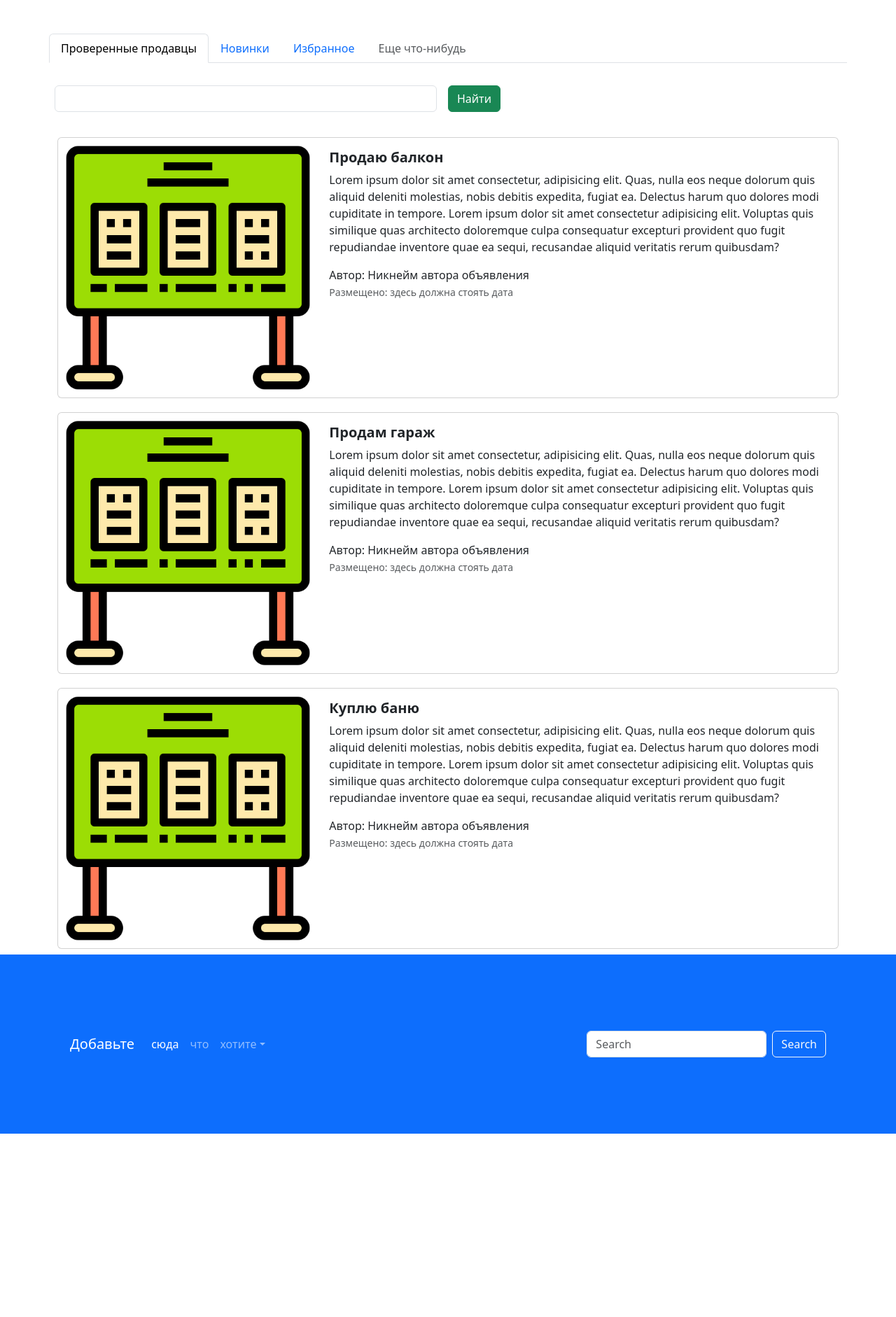
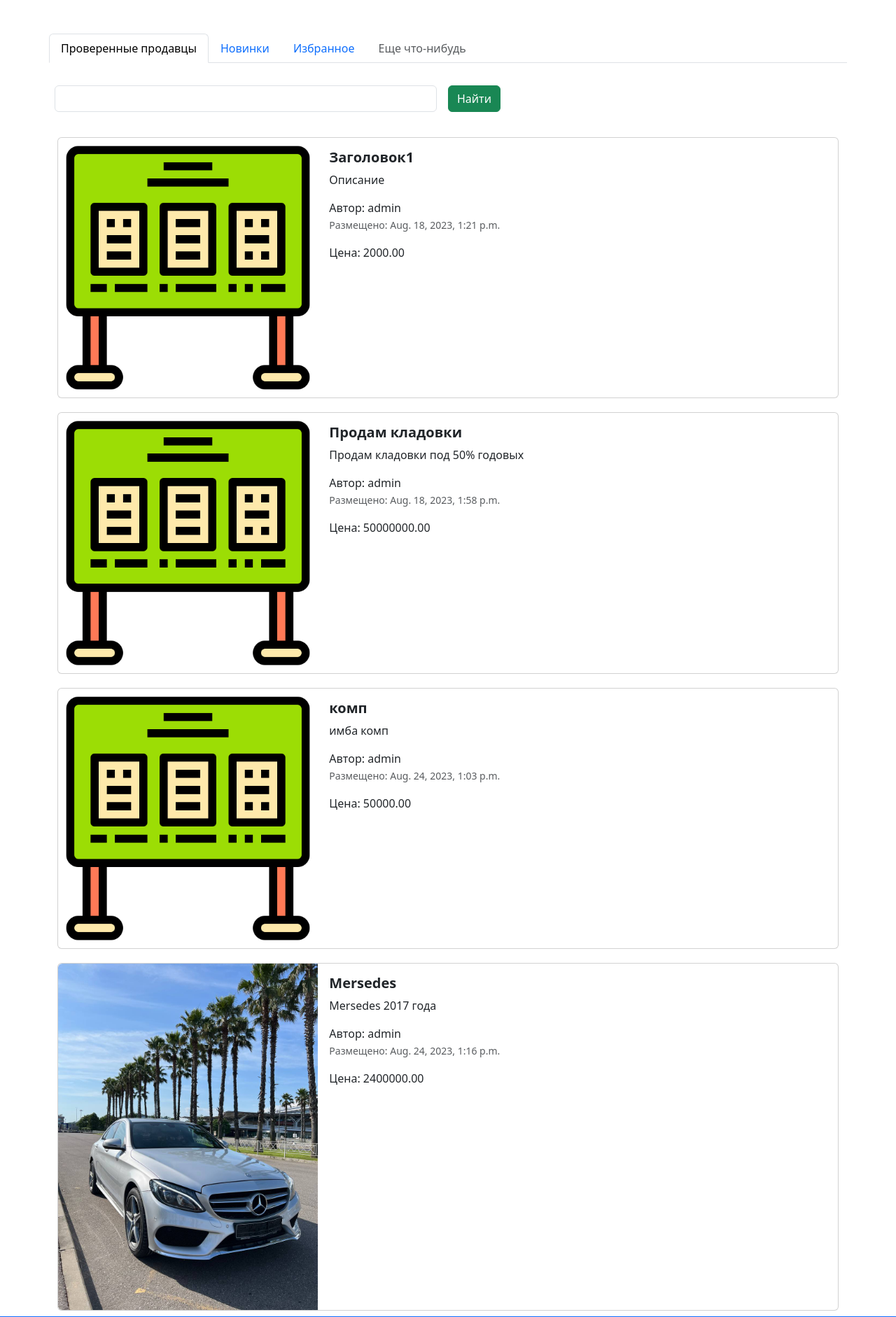
Before and after one commit to vertzlin/maximum_project, a Django app: page / in a window 1280 px wide. Shown: the part 700-2582 px from the top of the page at 70% size. Before the commit the page ends 2320 px from the top, so only its background shows below. Run offline with Django 4.2, Linux system fonts and the light colour scheme; data comes from the database, SQL or seed files in the repository; both versions use the stored data as it was after the commit; parts of the project's set-up code (start-up, migrations or seed data) failed here and were passed over; some libraries are stand-ins or nearby versions.

Commit message:
homeworkk

```diff
--- a/advertisiments/settings.py
+++ b/advertisiments/settings.py
@@ -126,6 +126,11 @@ STATICFILES_DIRS = [
     Path.joinpath(BASE_DIR, 'static')
 ]
 
+MEDIA_URL = 'media/'
+
+MEDIA_ROOT = Path.joinpath(BASE_DIR, 'media')
+
+
 # Default primary key field type
 # https://docs.djangoproject.com/en/4.2/ref/settings/#default-auto-field
 
--- a/advertisiments/urls.py
+++ b/advertisiments/urls.py
@@ -1,6 +1,7 @@
 
 from django.contrib import admin
 from django.urls import path, include
+
 
 urlpatterns = [
     path('admin/', admin.site.urls),
--- a/app_advertisiments/admin.py
+++ b/app_advertisiments/admin.py
@@ -2,7 +2,7 @@ from django.contrib import admin
 from .models import Advertisements
 
 class AdvertisementAdmin(admin.ModelAdmin):
-    list_display = ['id', 'title', 'description', 'created_date', 'updated_date','auction']
+    list_display = ['id', 'title', 'description', 'created_date', 'updated_date', 'auction', 'get_html_image']
     list_filter = ['created_at', 'auction']
 admin.site.register(Advertisements, AdvertisementAdmin)
 
--- a/app_advertisiments/models.py
+++ b/app_advertisiments/models.py
@@ -1,8 +1,10 @@
 from django.db import models
 from django.contrib import admin
 from django.utils import timezone
+from django.utils.html import format_html
+from django.contrib.auth import get_user_model
 
-
+User = get_user_model()
 
 
 class Advertisements(models.Model):
@@ -12,6 +14,9 @@ class Advertisements(models.Model):
     auction = models.BooleanField('Торг', help_text='Укажите, уместен ли торг')
     created_at = models.DateTimeField(auto_now_add=True)
     updated_at = models.DateTimeField(auto_now=True)
+    user = models.ForeignKey(User, verbose_name="пользователь",
+                             on_delete=models.CASCADE)
+    image = models.ImageField('Изображение', upload_to='advertisiments/')
 
     def __str__(self):
         return f"Advertisements(id={self.id}, title={self.title}, price={self.price})"
@@ -35,5 +40,11 @@ class Advertisements(models.Model):
             return self.updated_at.strftime('%d.%m.%Y в %H:%M:%S')
 
 
+    @admin.display(description="фото")
+    def get_html_image(self):
+        if self.image:
+            return format_html(url=self.image.url)
+
+
 class Meta:
     db_table = 'advertisements'
--- a/app_advertisiments/urls.py
+++ b/app_advertisiments/urls.py
@@ -1,7 +1,13 @@
 from django.urls import path
 from .views import index, top_sellers
+from django.conf import settings
+from django.conf.urls.static import static
 
 urlpatterns = [
     path('', index, name='main-page'),
     path('top-sellers', top_sellers, name='top-sellers')
 ]
+
+
+if settings.DEBUG:
+    urlpatterns += static(settings.MEDIA_URL, document_root = settings.MEDIA_ROOT)
--- a/app_advertisiments/views.py
+++ b/app_advertisiments/views.py
@@ -1,8 +1,10 @@
 from django.shortcuts import render
-
+from .models import Advertisements
 
 def index(request):
-    return render(request, 'index.html')
+    advertisiments = Advertisements.objects.all()
+    context = {'advertisiments': advertisiments}
+    return render(request, 'index.html', context)
 
 def top_sellers(request):
     return render(request, 'top-sellers.html')
--- a/templates/index.html
+++ b/templates/index.html
@@ -1,5 +1,4 @@
 {% extends 'base.html' %}
-{% load static %}
 
 
 {% block title %}Главная{% endblock %}
@@ -9,7 +8,7 @@
 <ul class="nav nav-pills sticky-top bg-white nav-fill">
   <li class="nav-item">
     <a class="nav-link active" aria-current="page" href="{% url 'main-page' %}">
-      <span style="font-weight: bold;">Главная</span>
+      <span style="font-weight: bold;"> Главная </span>{% load static %}
     </a>
   </li>
   <li class="nav-item">
@@ -95,87 +94,32 @@
     </form>
   </div>
   <div class="col">
+    {% for adv in advertisiments %}
     <div class="card mb-2" style="max-width: 1200px; margin-top: 20px;">
       <div class="row g-0">
         <div class="col-md-4">
           <a href="advertisement.html" class="nav-link">
-            <img src="{% static 'img/item.png' %}" class="img-fluid rounded-start" alt="Card title">
+            <img src="{% if adv.image %} {{ adv.image.url }} {% else %} {% static 'img/item.png' %} {% endif %}" class="img-fluid rounded-start" alt="Card title">
           </a>
         </div>
         <div class="col-md-8">
           <div class="card-body">
             <h5 class="card-title">
-              <a href="advertisement.html" class="nav-link"><strong>Продаю балкон</strong></a>
+              <a href="advertisement.html" class="nav-link"><strong>{{adv.title}}</strong></a>
             </h5>
             <a href="advertisement.html" class="nav-link">
               <p class="card-text">
-                Lorem ipsum dolor sit amet consectetur, adipisicing elit. Quas, nulla eos neque dolorum quis aliquid
-                deleniti molestias, nobis debitis expedita, fugiat ea. Delectus harum quo dolores modi cupiditate in
-                tempore. Lorem ipsum dolor sit amet consectetur adipisicing elit. Voluptas quis similique quas
-                architecto doloremque culpa consequatur excepturi provident quo fugit repudiandae inventore quae ea
-                sequi, recusandae aliquid veritatis rerum quibusdam?
+                {{adv.description}}
               </p>
-              <span>Автор: Никнейм автора объявления</span>
-              <p class="card-text"><small class="text-muted">Размещено: здесь должна стоять дата</small></p>
+              <span>Автор: {{ adv.user }} </span>
+              <p class="card-text"><small class="text-muted">Размещено: {{adv.created_at}}</small></p>
+              <span>Цена: {{adv.price}}</span>
             </a>
           </div>
         </div>
       </div>
     </div>
-    <div class="card mb-2" style="max-width: 1200px; margin-top: 20px;">
-      <div class="row g-0">
-        <div class="col-md-4">
-          <a href="advertisement.html" class="nav-link">
-            <img src="{% static 'img/item.png' %}" class="img-fluid rounded-start" alt="Card title">
-          </a>
-        </div>
-        <div class="col-md-8">
-          <div class="card-body">
-            <h5 class="card-title">
-              <a href="advertisement.html" class="nav-link"><strong>Продам гараж</strong></a>
-            </h5>
-            <a href="advertisement.html" class="nav-link">
-              <p class="card-text">
-                Lorem ipsum dolor sit amet consectetur, adipisicing elit. Quas, nulla eos neque dolorum quis aliquid
-                deleniti molestias, nobis debitis expedita, fugiat ea. Delectus harum quo dolores modi cupiditate in
-                tempore. Lorem ipsum dolor sit amet consectetur adipisicing elit. Voluptas quis similique quas
-                architecto doloremque culpa consequatur excepturi provident quo fugit repudiandae inventore quae ea
-                sequi, recusandae aliquid veritatis rerum quibusdam?
-              </p>
-              <span>Автор: Никнейм автора объявления</span>
-              <p class="card-text"><small class="text-muted">Размещено: здесь должна стоять дата</small></p>
-            </a>
-          </div>
-        </div>
-      </div>
-    </div>
-    <div class="card mb-2" style="max-width: 1200px; margin-top: 20px;">
-      <div class="row g-0">
-        <div class="col-md-4">
-          <a href="advertisement.html" class="nav-link">
-            <img src="{% static 'img/item.png' %}" class="img-fluid rounded-start" alt="Card title">
-          </a>
-        </div>
-        <div class="col-md-8">
-          <div class="card-body">
-            <h5 class="card-title">
-              <a href="advertisement.html" class="nav-link"><strong>Куплю баню</strong></a>
-            </h5>
-            <a href="advertisement.html" class="nav-link">
-              <p class="card-text">
-                Lorem ipsum dolor sit amet consectetur, adipisicing elit. Quas, nulla eos neque dolorum quis aliquid
-                deleniti molestias, nobis debitis expedita, fugiat ea. Delectus harum quo dolores modi cupiditate in
-                tempore. Lorem ipsum dolor sit amet consectetur adipisicing elit. Voluptas quis similique quas
-                architecto doloremque culpa consequatur excepturi provident quo fugit repudiandae inventore quae ea
-                sequi, recusandae aliquid veritatis rerum quibusdam?
-              </p>
-              <span>Автор: Никнейм автора объявления</span>
-              <p class="card-text"><small class="text-muted">Размещено: здесь должна стоять дата</small></p>
-            </a>
-          </div>
-        </div>
-      </div>
-    </div>
+    {% endfor %}
   </div>
 </div>
 <footer style="padding: 100px;" class="bg-primary">
```
Also changed, not shown: app_advertisiments/migrations/0002_advertisements_user.py (added), app_advertisiments/migrations/0003_advertisements_image.py (added), db.sqlite3, media/advertisiments/photo_2023-06-23_17-12-47.jpg (added).
